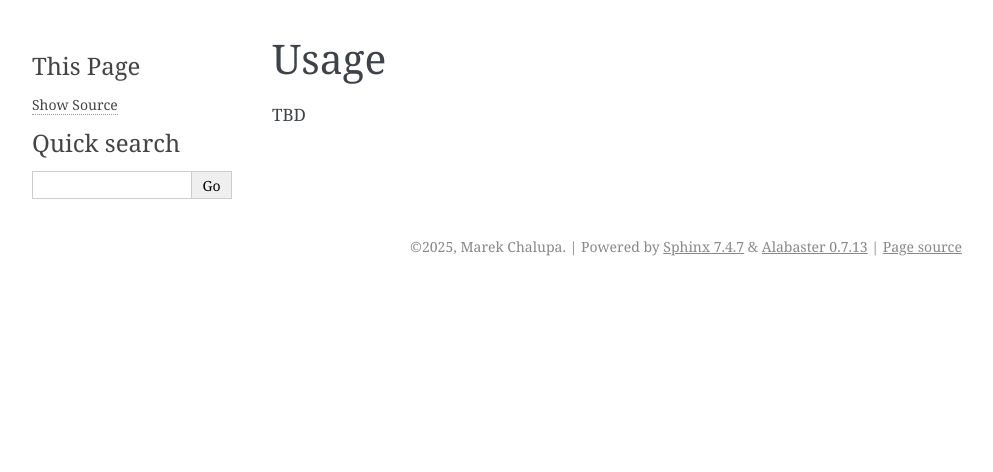
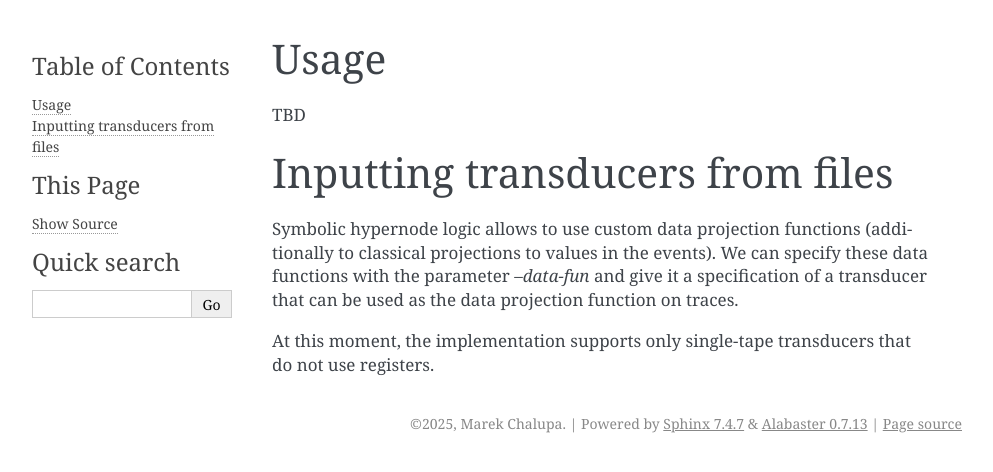
Before and after one commit to ista-vamos/hna, a Sphinx documentation site: the page built from docs/usage.rst, in a window 1280 px wide. Shown: the top 472 px of the page, without its empty margins (148-1141 px from the left). Built offline with Sphinx 7.4.7, drawn with Linux system fonts in a browser that asks for light colours; pages that are not in the unit, such as notebooks, are missing from menus.

Commit message:
Fix inputting transducers from files

```diff
--- a/docs/usage.rst
+++ b/docs/usage.rst
@@ -2,3 +2,14 @@ Usage
 -----
 
 TBD
+
+Inputting transducers from files
+-------------------------------
+
+Symbolic hypernode logic allows to use custom data projection functions
+(additionally to classical projections to values in the events).
+We can specify these data functions with the parameter `--data-fun` and give
+it a specification of a transducer that can be used as the data projection function on traces.
+
+At this moment, the implementation supports only single-tape transducers
+that do not use registers.
```
Also changed, not shown: 1 other file.
